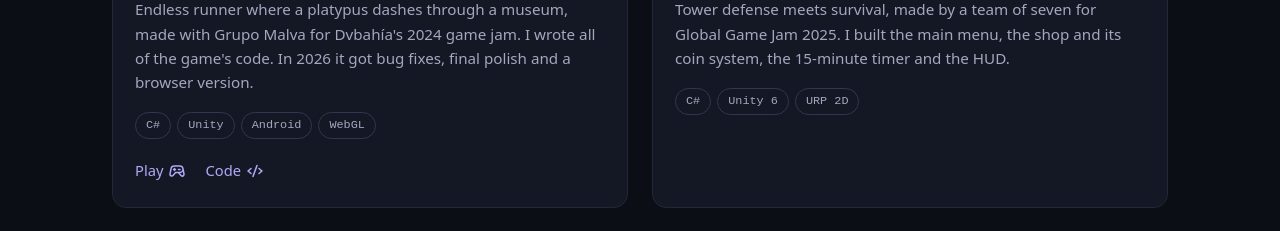
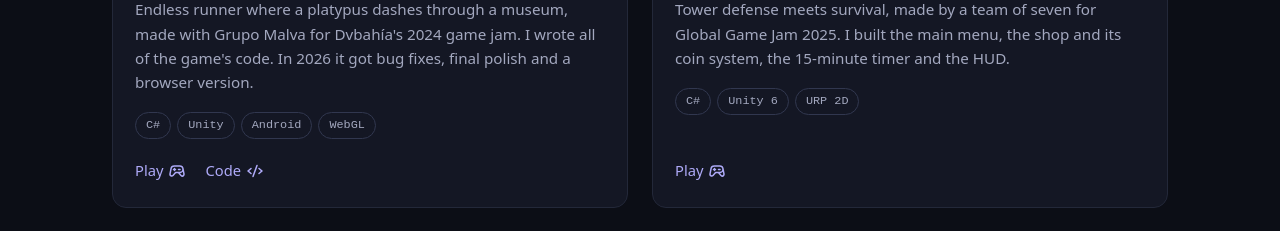
Before and after one commit to agusvillamil/agusvillamil.github.io, a React (Vite) app: page / in a window 1280 px wide. Shown: the part 3520-3751 px from the top of the page. Built offline with nearby package versions, Linux system fonts and the light colour scheme.

Commit message:
Add Play link for Bubble Defense

```diff
--- a/src/content.ts
+++ b/src/content.ts
@@ -254,7 +254,10 @@ export const projects: Project[] = [
       es: "Mezcla de tower defense y supervivencia, hecha por un equipo de siete para la Global Game Jam 2025. Hice el menú principal, la tienda con su sistema de monedas, el temporizador de 15 minutos y el HUD.",
     },
     tags: ["C#", "Unity 6", "URP 2D"],
-    links: [],
+    links: [
+      // Build served from the agusvillamil/bubble-defense repo; the team's source repo stays private.
+      { kind: "play", href: "/bubble-defense/" },
+    ],
     image: {
       src: "/projects/bubble-defense.webp",
       pixelated: true,
```
